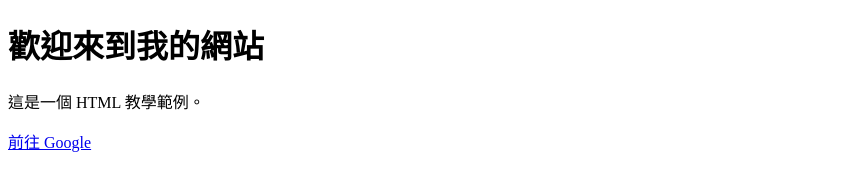
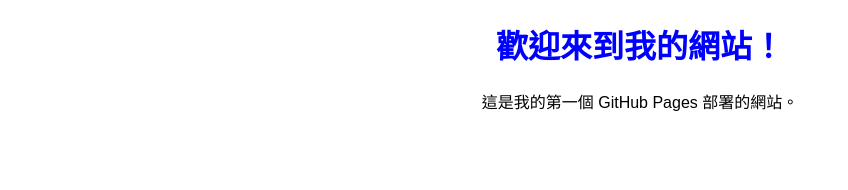
Before and after one commit to oneju77/test-repo, a plain HTML site: page index.html in a window 1280 px wide. Shown: the whole page, without its empty margins (0-848 px from the left). Drawn offline with Linux system fonts and the light colour scheme.

Commit message:
add index.html

```diff
--- a/index.html
+++ b/index.html
@@ -2,11 +2,15 @@
 <html lang="zh-TW">
 <head>
     <meta charset="UTF-8">
-    <title>我的第一個網頁</title>
+    <meta name="viewport" content="width=device-width, initial-scale=1.0">
+    <title>我的第一個 GitHub Pages 網站</title>
+    <style>
+        body { font-family: Arial, sans-serif; text-align: center; }
+        h1 { color: blue; }
+    </style>
 </head>
 <body>
-    <h1>歡迎來到我的網站</h1>
-    <p>這是一個 HTML 教學範例。</p>
-    <a href="https://www.google.com">前往 Google</a>
+    <h1>歡迎來到我的網站！</h1>
+    <p>這是我的第一個 GitHub Pages 部署的網站。</p>
 </body>
 </html>
```
